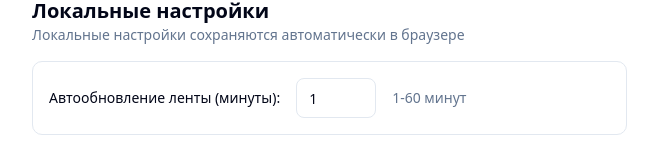
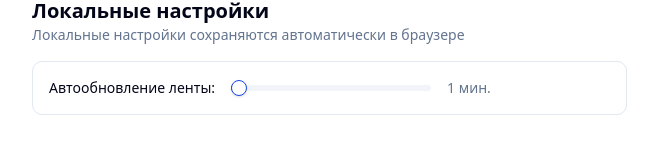
Before and after one commit to Super1Leonardo/team-project, a SvelteKit app in the folder web/: page /setup in a window 1280 px wide. Shown: the part 529-697 px from the top of the page, without its empty margins (303-961 px from the left). Built offline with nearby package versions, Linux system fonts and the light colour scheme; no server answers.

Commit message:
fix(web): replace refresh interval input with slider

```diff
--- a/web/src/routes/setup/+page.svelte
+++ b/web/src/routes/setup/+page.svelte
@@ -6,6 +6,7 @@
 	import Heading from '$lib/components/ui/Heading.svelte';
 	import { Button } from '$lib/components/ui/shadcn/button';
 	import WordList from '$lib/components/WordList.svelte';
+	import { Slider } from '$lib/components/ui/shadcn/slider';
 	import { Loader2 } from '@lucide/svelte';
 
 	let { data } = $props();
@@ -36,6 +37,10 @@
 			localStorage.setItem('feedRefreshInterval', String(refreshInterval));
 		}
 	}
+
+	$effect(() => {
+		saveRefreshInterval();
+	});
 
 	let hasChanges = $derived(
 		keywords.join(',') !== (project?.keywords ?? []).join(',') ||
@@ -118,20 +123,21 @@
 					Локальные настройки сохраняются автоматически в браузере
 				</p>
 				<section class="rounded-lg border bg-card p-4">
-					<div class="flex items-center gap-4">
-						<label for="refreshInterval" class="text-sm font-medium">
-							Автообновление ленты (минуты):
-						</label>
-						<input
-							id="refreshInterval"
-							type="number"
-							min="1"
-							max="60"
-							bind:value={refreshInterval}
-							onchange={saveRefreshInterval}
-							class="flex h-10 w-20 rounded-md border border-input bg-background px-3 py-2 text-sm ring-offset-background"
-						/>
-						<span class="text-sm text-muted-foreground">1-60 минут</span>
+					<div class="flex flex-col gap-2">
+						<div class="flex items-center gap-4">
+							<label class="text-sm font-medium">
+								Автообновление ленты:
+							</label>
+							<Slider
+								type="single"
+								bind:value={refreshInterval}
+								min={1}
+								max={60}
+								step={1}
+								class="max-w-[200px]"
+							/>
+							<span class="text-sm text-muted-foreground">{refreshInterval} мин.</span>
+						</div>
 					</div>
 				</section>
 			</div>
```
